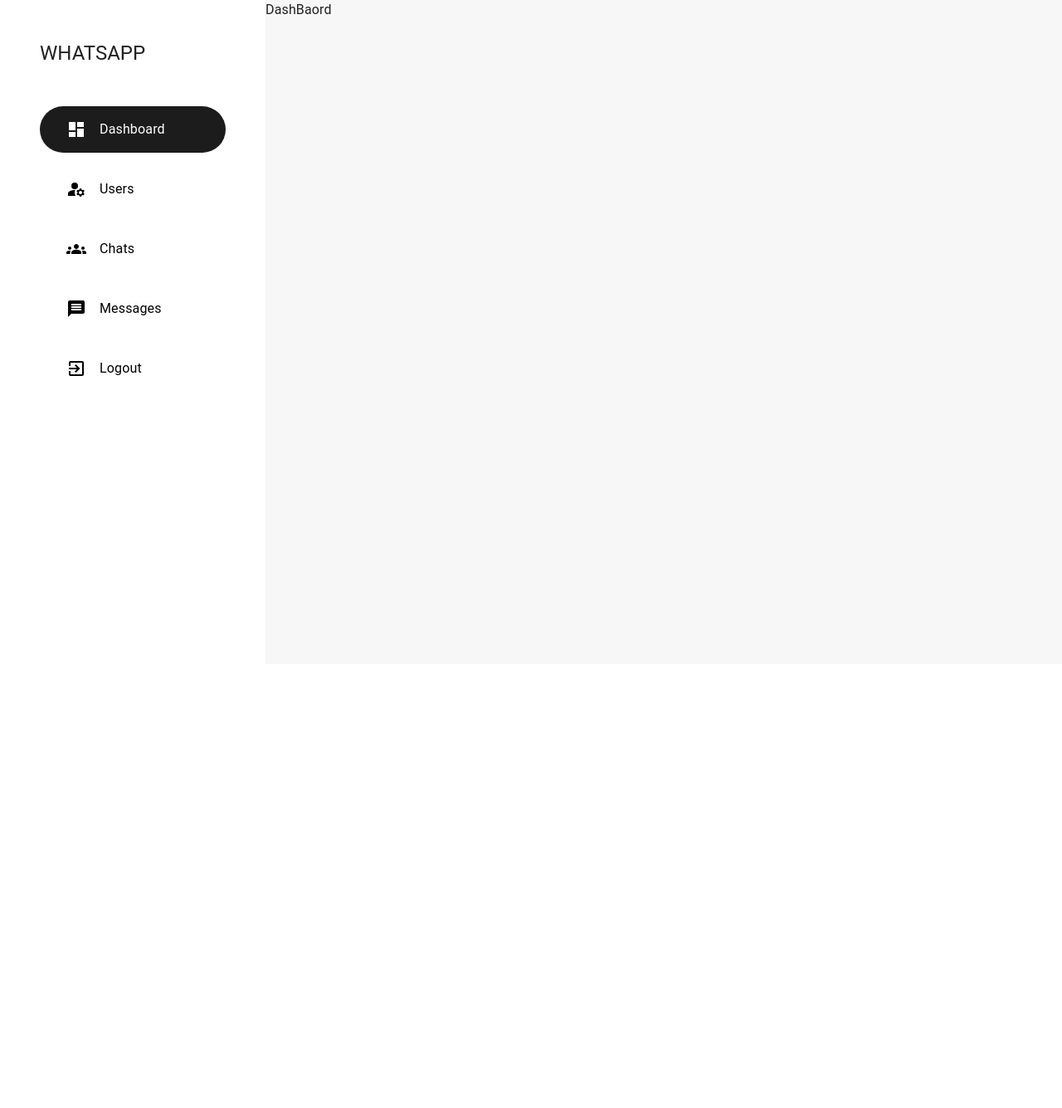
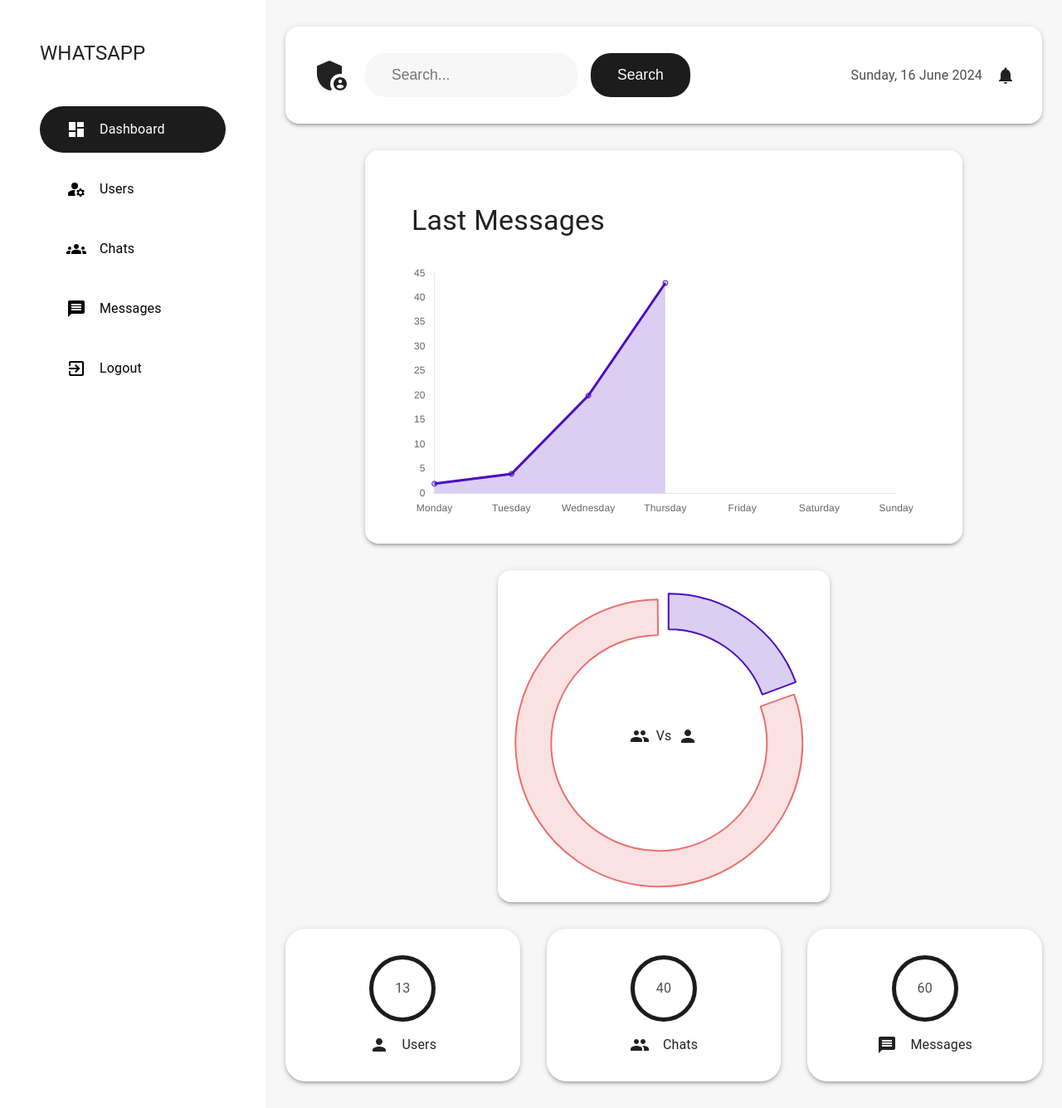
Before and after one commit to ValarMorghulis47/Chat-App, a React (Vite) app in the folder Frontend/: page /admin/dashboard in a window 1280 px wide. Shown: the whole page at 83% size. Before the commit the page ends 800 px from the top, so only its background shows below. Built offline with nearby package versions, Linux system fonts and the light colour scheme.

Commit message:
dashbaord charts done

```diff
--- /dev/null
+++ b/Frontend/src/components/specific/Charts.jsx
@@ -0,0 +1,111 @@
+
+import {
+    ArcElement,
+    CategoryScale,
+    Chart as ChartJS,
+    Filler,
+    Legend,
+    LineElement,
+    LinearScale,
+    PointElement,
+    Tooltip,
+  } from "chart.js";
+  import React from "react";
+  import { Doughnut, Line } from "react-chartjs-2";
+  import {
+    orange,
+    orangeLight,
+    purple,
+    purpleLight,
+  } from "../../constants/color";
+  import { getLast7Days } from "../../lib/features";
+
+  ChartJS.register(
+    Tooltip,
+    CategoryScale,
+    LinearScale,
+    LineElement,
+    PointElement,
+    Filler,
+    ArcElement,
+    Legend
+  );
+
+  const labels = getLast7Days();
+
+  const lineChartOptions = {
+    responsive: true,
+    plugins: {
+      legend: {
+        display: false,
+      },
+      title: {
+        display: false,
+      },
+    },
+
+    scales: {
+      x: {
+        grid: {
+          display: false,
+        },
+      },
+      y: {
+        beginAtZero: true,
+        grid: {
+          display: false,
+        },
+      },
+    },
+  };
+
+  const LineChart = ({ value = [] }) => {
+    const data = {
+      labels,
+      datasets: [
+        {
+          data: value,
+          label: "Messages",
+          fill: true,
+          backgroundColor: purpleLight,
+          borderColor: purple,
+        },
+      ],
+    };
+
+    return <Line data={data} options={lineChartOptions} />;
+  };
+
+  const doughnutChartOptions = {
+    responsive: true,
+    plugins: {
+      legend: {
+        display: false,
+      },
+    },
+    cutout: 120,
+  };
+
+  const DoughnutChart = ({ value = [], labels = [] }) => {
+    const data = {
+      labels,
+      datasets: [
+        {
+          data: value,
+          backgroundColor: [purpleLight, orangeLight],
+          hoverBackgroundColor: [purple, orange],
+          borderColor: [purple, orange],
+          offset: 40,
+        },
+      ],
+    };
+    return (
+      <Doughnut
+        style={{ zIndex: 10 }}
+        data={data}
+        options={doughnutChartOptions}
+      />
+    );
+  };
+
+  export { DoughnutChart, LineChart };
--- a/Frontend/src/components/styles/StyledComponents.jsx
+++ b/Frontend/src/components/styles/StyledComponents.jsx
@@ -1,7 +1,6 @@
 import { Skeleton, keyframes, styled } from "@mui/material";
 import { Link as LinkComponent } from "react-router-dom";
-import { grayColor } from "../../constants/color";
-// import { grayColor, matBlack } from "../../constants/color";
+import { grayColor, matBlack } from "../../constants/color";
 
 const VisuallyHiddenInput = styled("input")({
   border: 0,
@@ -34,29 +33,29 @@
   background-color: ${grayColor};
 `;
 
-// const SearchField = styled("input")`
-//   padding: 1rem 2rem;
-//   width: 20vmax;
-//   border: none;
-//   outline: none;
-//   border-radius: 1.5rem;
-//   background-color: ${grayColor};
-//   font-size: 1.1rem;
-// `;
+const SearchField = styled("input")`
+  padding: 1rem 2rem;
+  width: 20vmax;
+  border: none;
+  outline: none;
+  border-radius: 1.5rem;
+  background-color: ${grayColor};
+  font-size: 1.1rem;
+`;
 
-// const CurveButton = styled("button")`
-//   border-radius: 1.5rem;
-//   padding: 1rem 2rem;
-//   border: none;
-//   outline: none;
-//   cursor: pointer;
-//   background-color: ${matBlack};
-//   color: white;
-//   font-size: 1.1rem;
-//   &:hover {
-//     background-color: rgba(0, 0, 0, 0.8);
-//   }
-// `;
+const CurveButton = styled("button")`
+  border-radius: 1.5rem;
+  padding: 1rem 2rem;
+  border: none;
+  outline: none;
+  cursor: pointer;
+  background-color: ${matBlack};
+  color: white;
+  font-size: 1.1rem;
+  &:hover {
+    background-color: rgba(0, 0, 0, 0.8);
+  }
+`;
 
 // const bounceAnimation = keyframes`
 // 0% { transform: scale(1); }
@@ -69,8 +68,8 @@
 // }));
 
 export {
-//   CurveButton,
-//   SearchField,
+  CurveButton,
+  SearchField,
   InputBox,
   Link,
   VisuallyHiddenInput,
--- a/Frontend/src/lib/features.js
+++ b/Frontend/src/lib/features.js
@@ -1,4 +1,4 @@
-// import moment from "moment";
+import moment from "moment";
 
 const fileFormat = (url = "") => {
   const fileExt = url.split(".").pop();
@@ -27,4 +27,19 @@
   return newUrl;
 };
 
-export { fileFormat, transformImage};
+const getLast7Days = () => {
+  const currentDate = moment();
+
+  const last7Days = [];
+
+  for (let i = 0; i < 7; i++) {
+    const dayDate = currentDate.clone().subtract(i, "days");
+    const dayName = dayDate.format("dddd");
+
+    last7Days.unshift(dayName);
+  }
+
+  return last7Days;
+};
+
+export { fileFormat, transformImage, getLast7Days};
--- a/Frontend/src/pages/admin/Dashboard.jsx
+++ b/Frontend/src/pages/admin/Dashboard.jsx
@@ -1,14 +1,194 @@
-import React from 'react'
-import AdminLayout from '../../components/layout/AdminLayout'
+import { useFetchData } from "6pp";
+import {
+  AdminPanelSettings as AdminPanelSettingsIcon,
+  Group as GroupIcon,
+  Message as MessageIcon,
+  Notifications as NotificationsIcon,
+  Person as PersonIcon,
+} from "@mui/icons-material";
+import {
+  Box,
+  Container,
+  Paper,
+  Skeleton,
+  Stack,
+  Typography,
+} from "@mui/material";
+import moment from "moment";
+import React from "react";
+import AdminLayout from "../../components/layout/AdminLayout";
+import { DoughnutChart, LineChart } from "../../components/specific/Charts";
+import {
+  CurveButton,
+  SearchField,
+} from "../../components/styles/StyledComponents";
+import { matBlack } from "../../constants/color";
 
 const Dashboard = () => {
+  const stats = [2,4,20,43];
+
+  const Appbar = (
+    <Paper
+      elevation={3}
+      sx={{ padding: "2rem", margin: "2rem 0", borderRadius: "1rem" }}
+    >
+      <Stack direction={"row"} alignItems={"center"} spacing={"1rem"}>
+        <AdminPanelSettingsIcon sx={{ fontSize: "3rem" }} />
+
+        <SearchField placeholder="Search..." />
+
+        <CurveButton>Search</CurveButton>
+        <Box flexGrow={1} />
+        <Typography
+          display={{
+            xs: "none",
+            lg: "block",
+          }}
+          color={"rgba(0,0,0,0.7)"}
+          textAlign={"center"}
+        >
+          {moment().format("dddd, D MMMM YYYY")}
+        </Typography>
+
+        <NotificationsIcon />
+      </Stack>
+    </Paper>
+  );
+
+  const Widgets = (
+    <Stack
+      direction={{
+        xs: "column",
+        sm: "row",
+      }}
+      spacing="2rem"
+      justifyContent="space-between"
+      alignItems={"center"}
+      margin={"2rem 0"}
+    >
+      <Widget title={"Users"} value={13} Icon={<PersonIcon />} />
+      <Widget
+        title={"Chats"}
+        value={40}
+        Icon={<GroupIcon />}
+      />
+      <Widget
+        title={"Messages"}
+        value={60}
+        Icon={<MessageIcon />}
+      />
+    </Stack>
+  );
+
   return (
-    <AdminLayout >
-    <div>
-      DashBaord
-    </div>
+    <AdminLayout>
+      {
+        <Container component={"main"}>
+          {Appbar}
+
+          <Stack
+            direction={{
+              xs: "column",
+              lg: "row",
+            }}
+            flexWrap={"wrap"}
+            justifyContent={"center"}
+            alignItems={{
+              xs: "center",
+              lg: "stretch",
+            }}
+            sx={{ gap: "2rem" }}
+          >
+            <Paper
+              elevation={3}
+              sx={{
+                padding: "2rem 3.5rem",
+                borderRadius: "1rem",
+                width: "100%",
+                maxWidth: "45rem",
+              }}
+            >
+              <Typography margin={"2rem 0"} variant="h4">
+                Last Messages
+              </Typography>
+
+              <LineChart value={stats || []} />
+            </Paper>
+
+            <Paper
+              elevation={3}
+              sx={{
+                padding: "1rem ",
+                borderRadius: "1rem",
+                display: "flex",
+                justifyContent: "center",
+                alignItems: "center",
+                width: { xs: "100%", sm: "50%" },
+                position: "relative",
+                maxWidth: "25rem",
+              }}
+            >
+              <DoughnutChart
+                labels={["Single Chats", "Group Chats"]}
+                value={[
+                  12 || 0,
+                  50 || 0,
+                ]}
+              />
+
+              <Stack
+                position={"absolute"}
+                direction={"row"}
+                justifyContent={"center"}
+                alignItems={"center"}
+                spacing={"0.5rem"}
+                width={"100%"}
+                height={"100%"}
+              >
+                <GroupIcon /> <Typography>Vs </Typography>
+                <PersonIcon />
+              </Stack>
+            </Paper>
+          </Stack>
+
+          {Widgets}
+        </Container>
+      }
     </AdminLayout>
-  )
-}
+  );
+};
 
-export default Dashboard
+const Widget = ({ title, value, Icon }) => (
+  <Paper
+    elevation={3}
+    sx={{
+      padding: "2rem",
+      margin: "2rem 0",
+      borderRadius: "1.5rem",
+      width: "20rem",
+    }}
+  >
+    <Stack alignItems={"center"} spacing={"1rem"}>
+      <Typography
+        sx={{
+          color: "rgba(0,0,0,0.7)",
+          borderRadius: "50%",
+          border: `5px solid ${matBlack}`,
+          width: "5rem",
+          height: "5rem",
+          display: "flex",
+          justifyContent: "center",
+          alignItems: "center",
+        }}
+      >
+        {value}
+      </Typography>
+      <Stack direction={"row"} spacing={"1rem"} alignItems={"center"}>
+        {Icon}
+        <Typography>{title}</Typography>
+      </Stack>
+    </Stack>
+  </Paper>
+);
+
+export default Dashboard;
```
